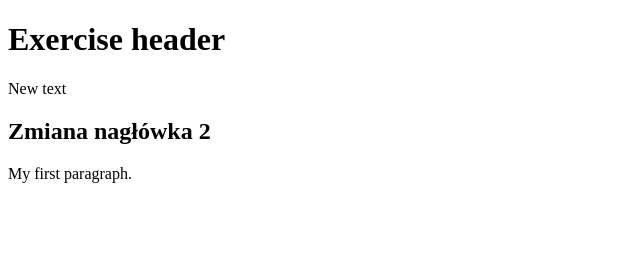
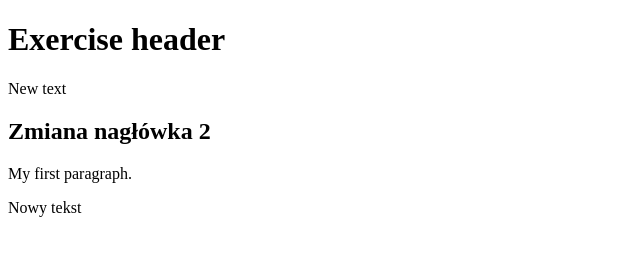
Before and after one commit to dawidkozakiewicz/eksperyment, a plain HTML site: page index.html in a window 1280 px wide. Shown: the whole page, without its empty margins (0-640 px from the left). Drawn offline with nearby package versions, Linux system fonts and the light colour scheme; files that its build step writes are made by us from their sources.

Commit message:
Adding new p

```diff
--- a/index.html
+++ b/index.html
@@ -11,6 +11,6 @@
 <p>New text</p>
 <h2>Zmiana nagłówka 2</h2>
 <p>My first paragraph.</p>
-
+<p>Nowy tekst</p>
 </body>
 </html>
```
